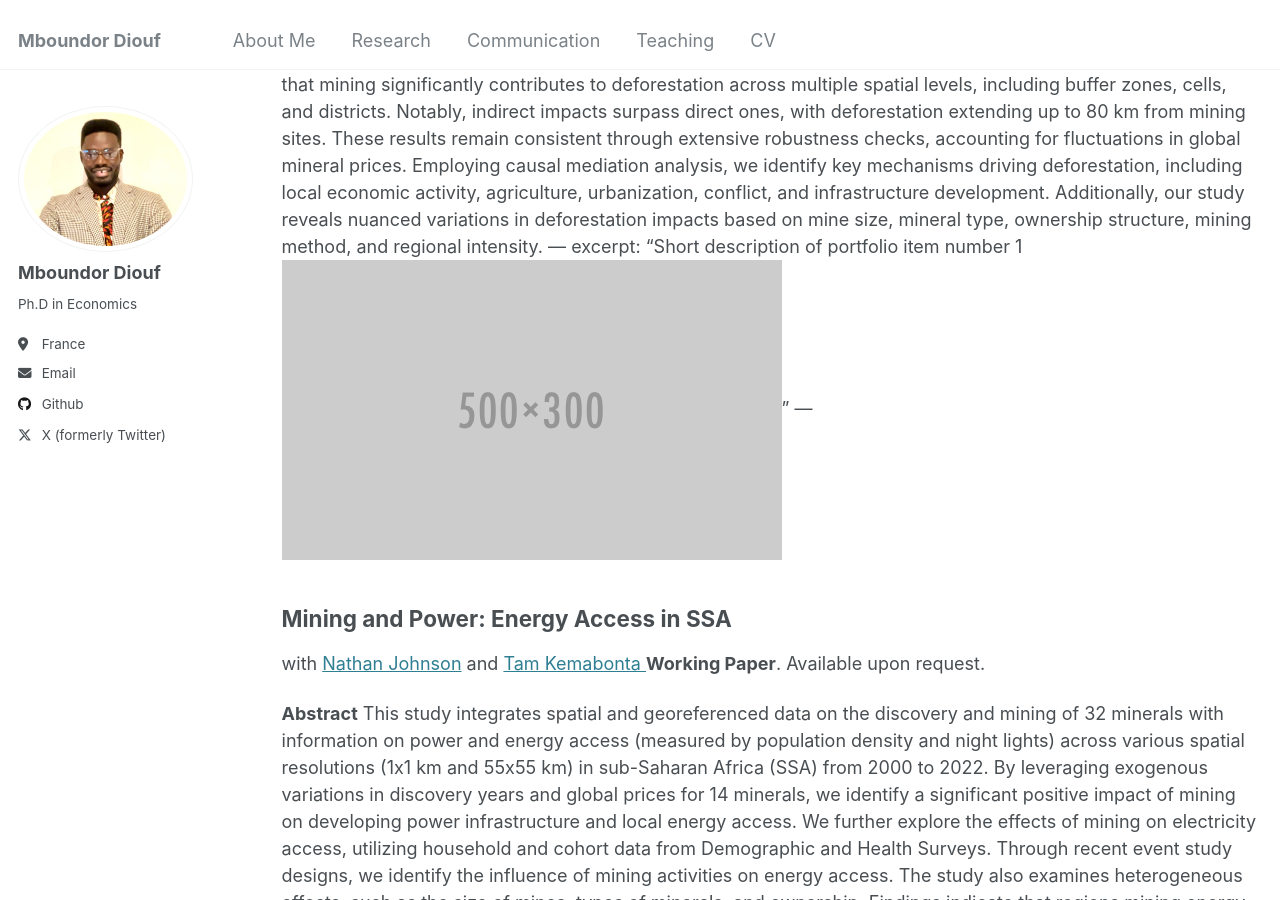
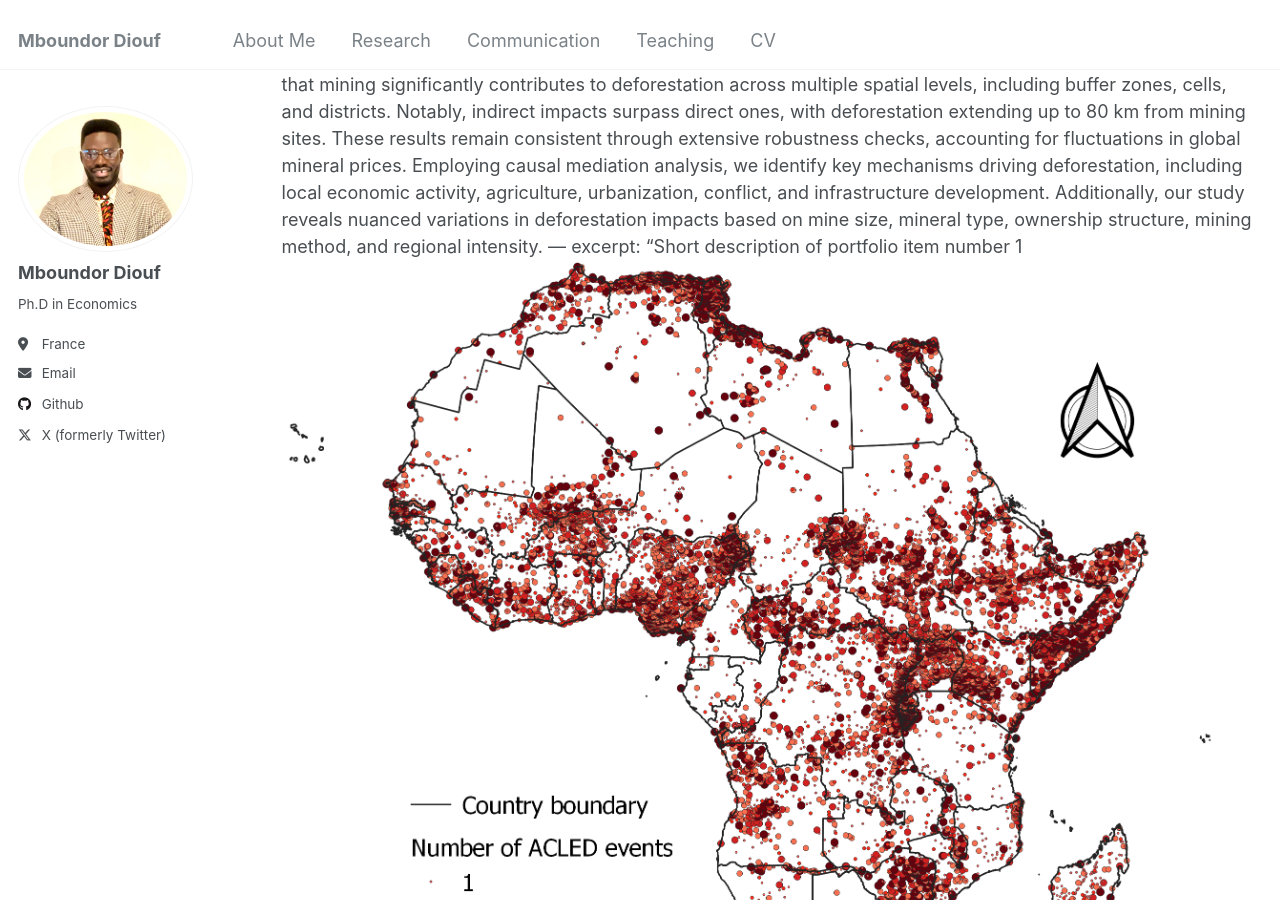
Before and after one commit to mboundordiouf/mboundordiouf.github.io, a Jekyll site: the page built from _pages/publications.md, in a window 1280 px wide and 900 px high, scrolled down 312 px. Built offline with Jekyll 4.4.1, drawn with Linux system fonts in a browser that asks for light colours.

Commit message:
Update publications.md

```diff
--- a/_pages/publications.md
+++ b/_pages/publications.md
@@ -14,7 +14,7 @@ with [Raja Chakir](https://sites.google.com/site/rajachakir/home) and [Ahmed Tri
 **Abstract**:
 This study investigates the impact of mining activity on deforestation in Sub-Saharan Africa between 2001 and 2018. Using data on the extraction of 14 minerals and deforestation across diverse regions, we apply Two-Way Fixed Effects Difference-in-Differences (TWFE-DID) methods to uncover the persistent and wide-reaching effects of mining, including prospecting activities, on forest loss. Our findings provide robust evidence that mining significantly contributes to deforestation across multiple spatial levels, including buffer zones, cells, and districts. Notably, indirect impacts surpass direct ones, with deforestation extending up to 80 km from mining sites. These results remain consistent through extensive robustness checks, accounting for fluctuations in global mineral prices. Employing causal mediation analysis, we identify key mechanisms driving deforestation, including local economic activity, agriculture, urbanization, conflict, and infrastructure development. Additionally, our study reveals nuanced variations in deforestation impacts based on mine size, mineral type, ownership structure, mining method, and regional intensity.
 ---
-excerpt: "Short description of portfolio item number 1<br/><img src='/images/500x300.png'>"
+excerpt: "Short description of portfolio item number 1<br/><img src='/images/Map_number of ACLED events.png'>"
 ---
 
 
```
